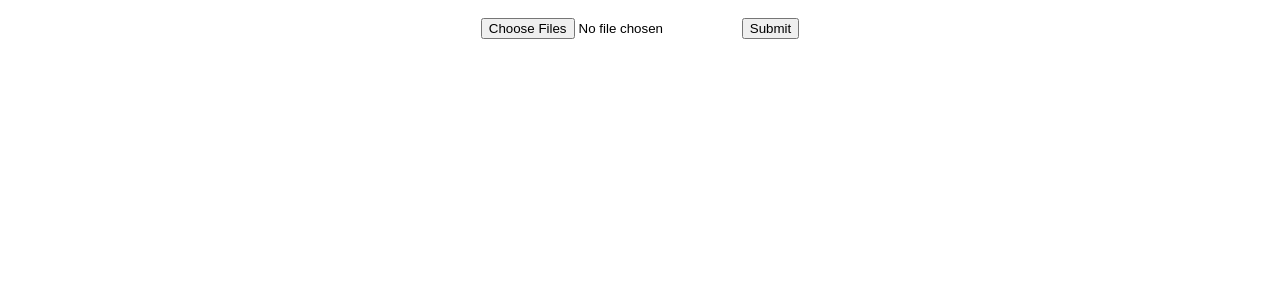
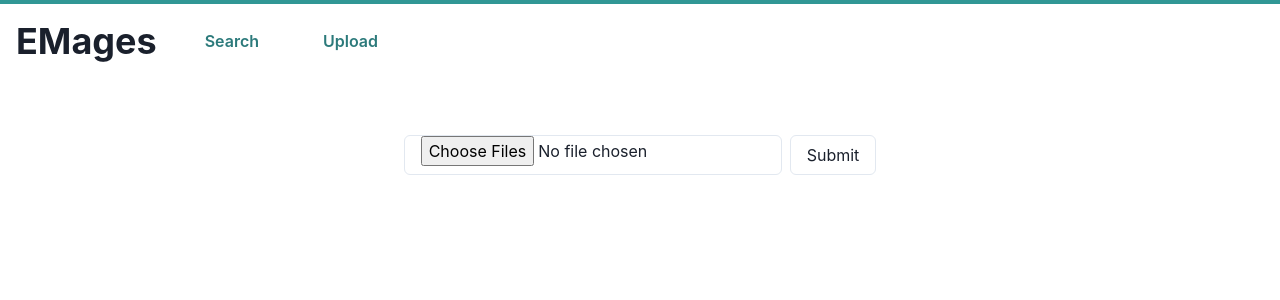
Before and after one commit to yawjalik/emages, a Next.js app: page /upload in a window 1280 px wide. Shown: the top 300 px of the page. Built offline with nearby package versions, Linux system fonts and the light colour scheme.

Commit message:
Added missing pages

```diff
--- a/pages/_app.tsx
+++ b/pages/_app.tsx
@@ -1,5 +1,31 @@
-import type { AppProps } from 'next/app'
+import type { AppProps } from 'next/app';
+import Head from 'next/head';
+import { Box, Button, ChakraProvider, HStack, Heading, extendTheme } from '@chakra-ui/react';
+import Link from 'next/link';
+import { QueryClient, QueryClientProvider } from 'react-query';
+
+const queryClient = new QueryClient();
 
 export default function App({ Component, pageProps }: AppProps) {
-  return <Component {...pageProps} />
+  return (
+  <QueryClientProvider client={queryClient}>
+    <ChakraProvider>
+      <Head>
+        <title>EMages</title>
+        <meta name="description" content="Images" />
+        <link rel="icon" href="/favicon.ico" />
+      </Head>
+
+      <Box bg="teal.500" w="100%" h="4px" />
+      <Box margin={4}>
+        <HStack spacing={8} justify="around" marginBottom={8}>
+          <Heading size="xl">EMages</Heading>
+          <Link href="/"><Button colorScheme="teal" variant="ghost">Search</Button></Link>
+          <Link href="/upload"><Button colorScheme="teal" variant="ghost">Upload</Button></Link>
+        </HStack>
+        <Component {...pageProps} />
+      </Box>
+    </ChakraProvider>
+  </QueryClientProvider>
+  );
 }
```
Also changed, not shown: pages/index.tsx (+42 -5 lines).
